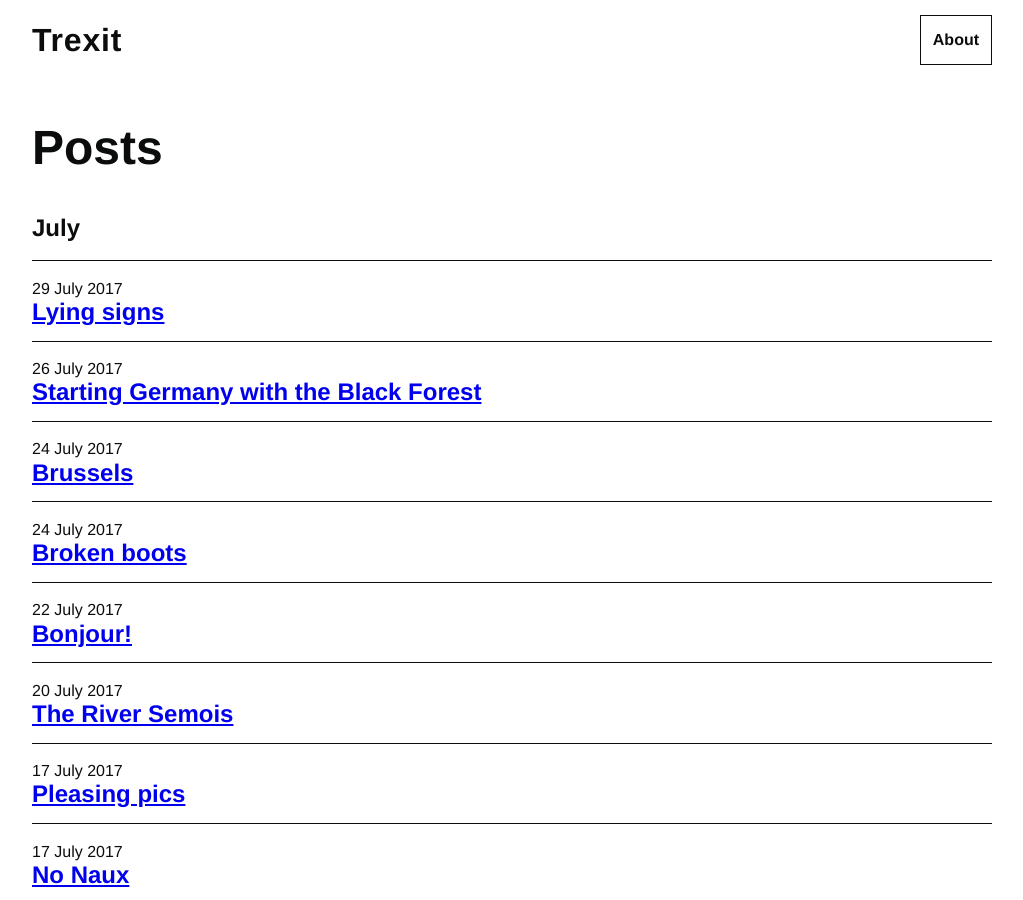
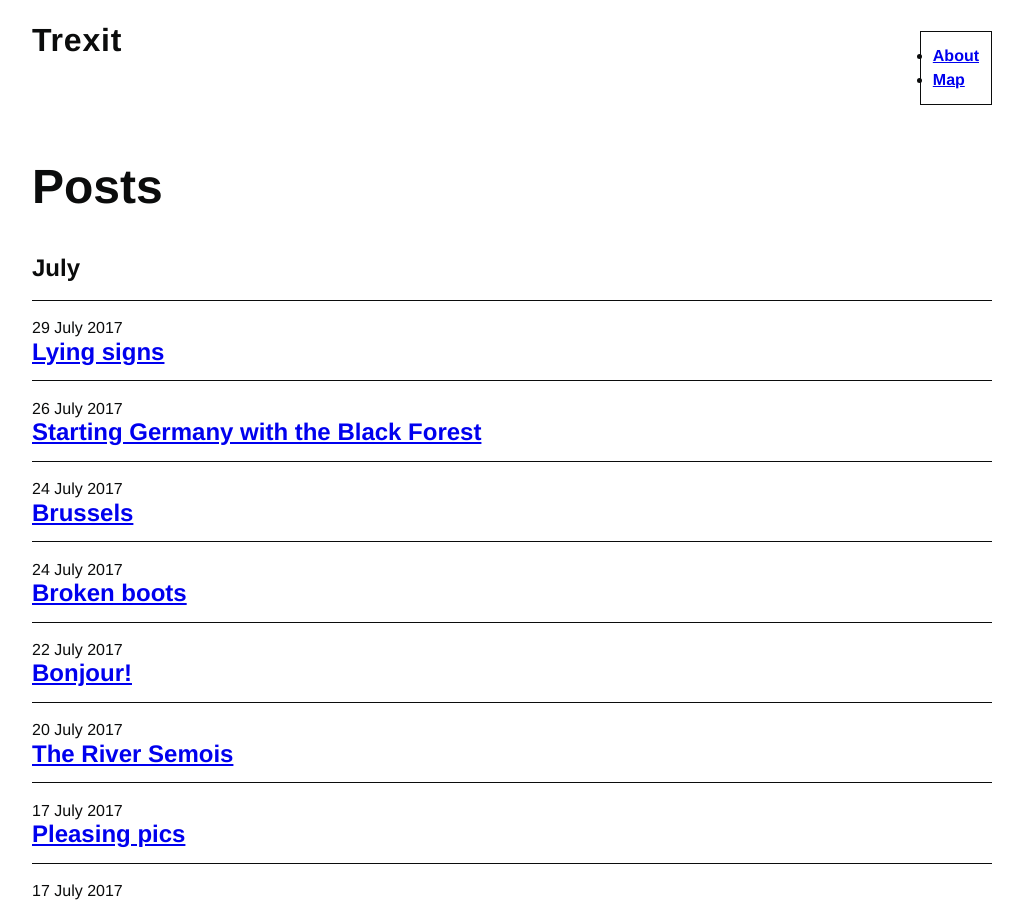
Before and after one commit to tombye/trexit, a Jekyll site: the page built from index.md, in a window 1280 px wide and 900 px high. Shown: the whole window, without its empty margins (128-1151 px from the left). Built offline with Jekyll 4.4.1, drawn with Linux system fonts in a browser that asks for light colours.

Commit message:
Put map link in group with about

```diff
--- a/_includes/header.html
+++ b/_includes/header.html
@@ -3,9 +3,12 @@
   <div class="wrapper">
     {% assign default_paths = site.pages | map: "path" %}
     {% assign page_paths = site.header_pages | default: default_paths %}
-    <a class="site-title" href="{{ "/" | relative_url }}">
+    <a class="site-title" href="{{ "/" | rel? ative_url }}">
       Tr<span class="site-title-subtitle">exit</span>
     </a>
-    <a href="/about" class="site-about">About</a>
+    <ul class="site-about">
+      <li><a href="/about">About</a></li>
+      <li><a href="/map">Map</a></li>
+    </ul>
   </div>
 </header>
```
